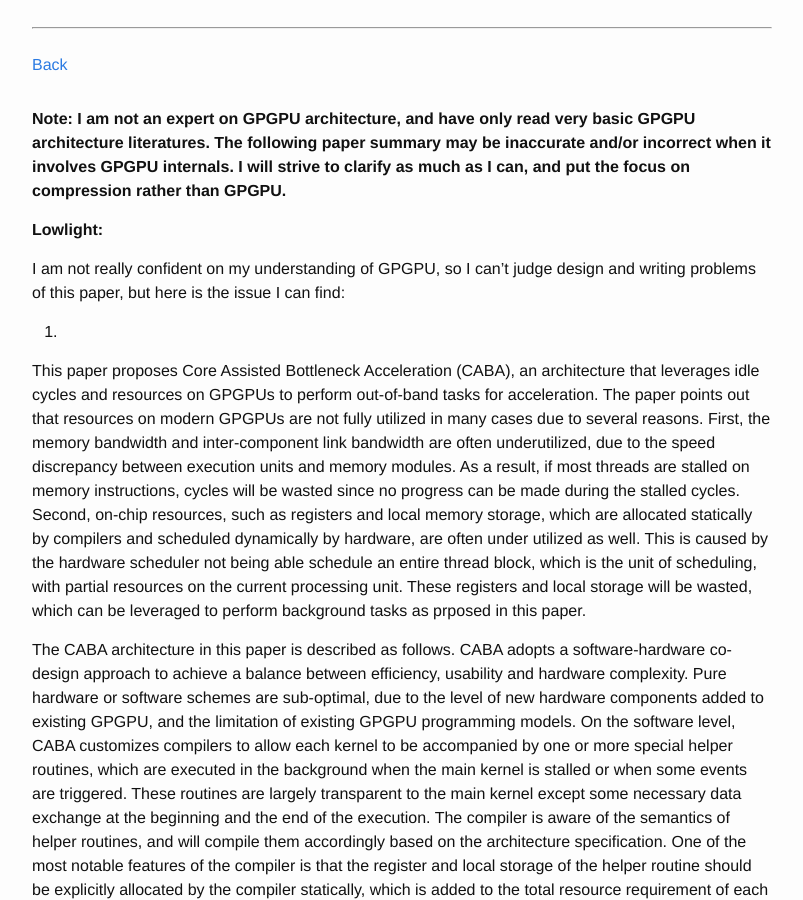
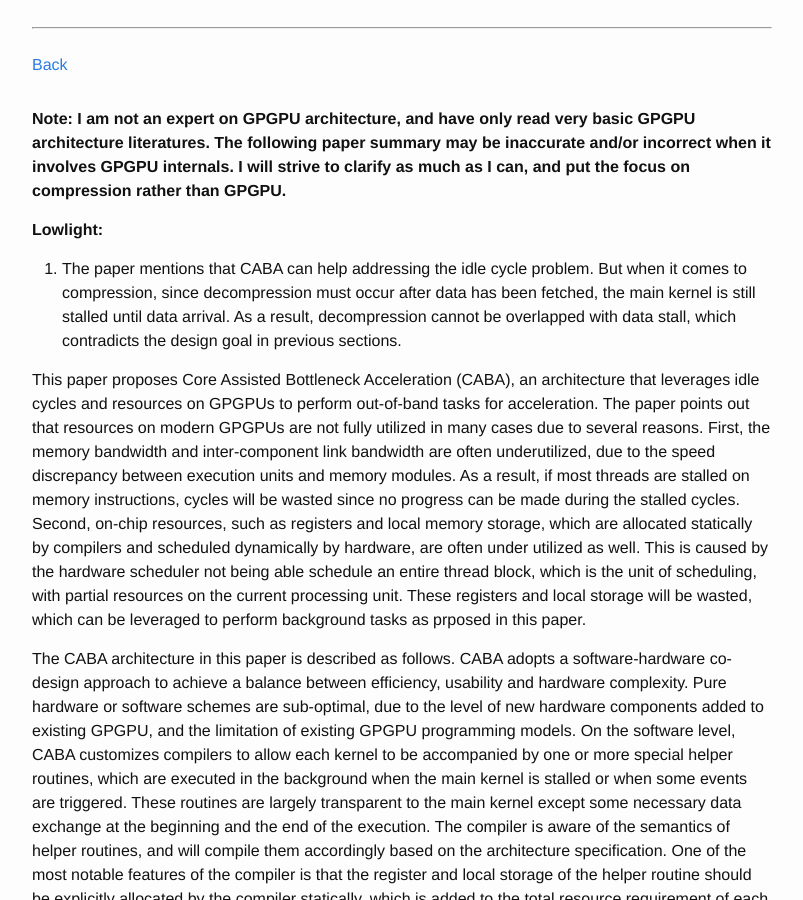
Before and after one commit to wangziqi2013/wangziqi2013.github.io, a Jekyll site: the page built from _posts/2020-07-28-caba.markdown, in a window 1280 px wide and 900 px high, scrolled down 451 px. Shown: the whole window, without its empty margins (238-1041 px from the left). Built offline with Jekyll 4.4.1, drawn with Linux system fonts in a browser that asks for light colours; some of the changed text lies outside the part shown.

Commit message:
Adding lowlight

```diff
--- a/_posts/2020-07-28-caba.markdown
+++ b/_posts/2020-07-28-caba.markdown
@@ -17,14 +17,11 @@ version_mgmt:
 paper summary may be inaccurate and/or incorrect when it involves GPGPU internals. I will strive to clarify as much as I can,
 and put the focus on compression rather than GPGPU.**
 
-
-
 **Lowlight:**
 
-I am not really confident on my understanding of GPGPU, so I can't judge design and writing problems of this paper, but here
-is the issue I can find:
-
-1.
+1. The paper mentions that CABA can help addressing the idle cycle problem. But when it comes to compression, since decompression
+   must occur after data has been fetched, the main kernel is still stalled until data arrival. As a result, decompression
+   cannot be overlapped with data stall, which contradicts the design goal in previous sections.
 
 This paper proposes Core Assisted Bottleneck Acceleration (CABA), an architecture that leverages idle cycles and resources
 on GPGPUs to perform out-of-band tasks for acceleration.
@@ -99,3 +96,6 @@ the main memory to indicate whether the block is compressed. The burst length of
 in a separate, direct-mapped area of GPGPU's main memory.
 To avoid doubling the number of accesses, an on-chip metadata cache is added to allow fast access of both information
 before data arrives.
+
+On a read instruction, the AWC checks whether the bit fetched from the metadata cache indicates a compressed block.
+If true, the high priority Assist Warp is scheduled for decompression
```
